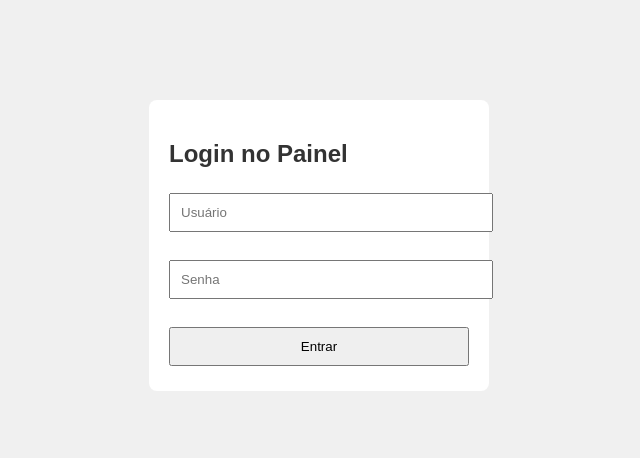
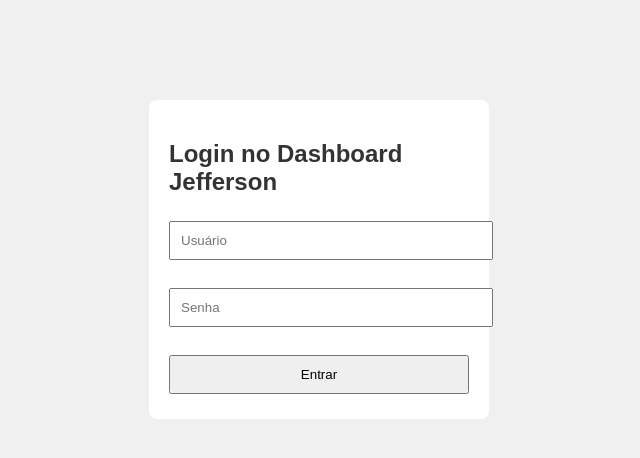
Before and after one commit to JeffersonDalprat/painel-vendas, a Flask app: page / in a window 1280 px wide. Shown: the top 458 px of the page, without its empty margins (321-961 px from the left). Run offline with Flask 3, Linux system fonts and the light colour scheme.

Commit message:
Update login.html

```diff
--- a/templates/login.html
+++ b/templates/login.html
@@ -2,12 +2,12 @@
 <html lang="pt-BR">
 <head>
     <meta charset="UTF-8">
-    <title>Login</title>
+    <title>Dashboard Jefferson - Login</title>
     <link rel="stylesheet" href="/static/style.css">
 </head>
-<body>
+<body class="login-page">
     <div class="login-container">
-        <h2>Login no Painel</h2>
+        <h2>Login no Dashboard Jefferson</h2>
         <form method="POST">
             <input type="text" name="usuario" placeholder="Usuário" required><br><br>
             <input type="password" name="senha" placeholder="Senha" required><br><br>
```
